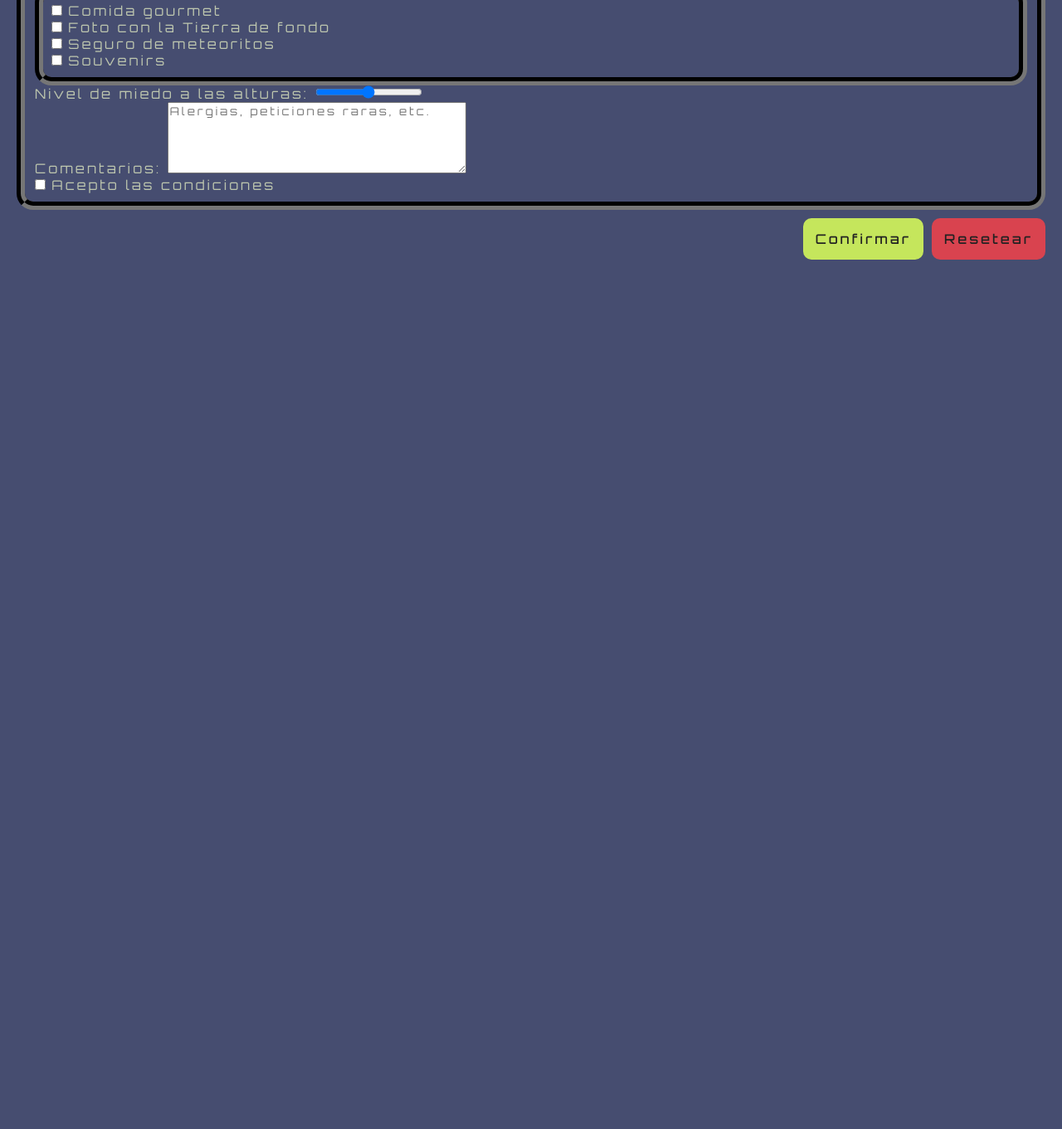
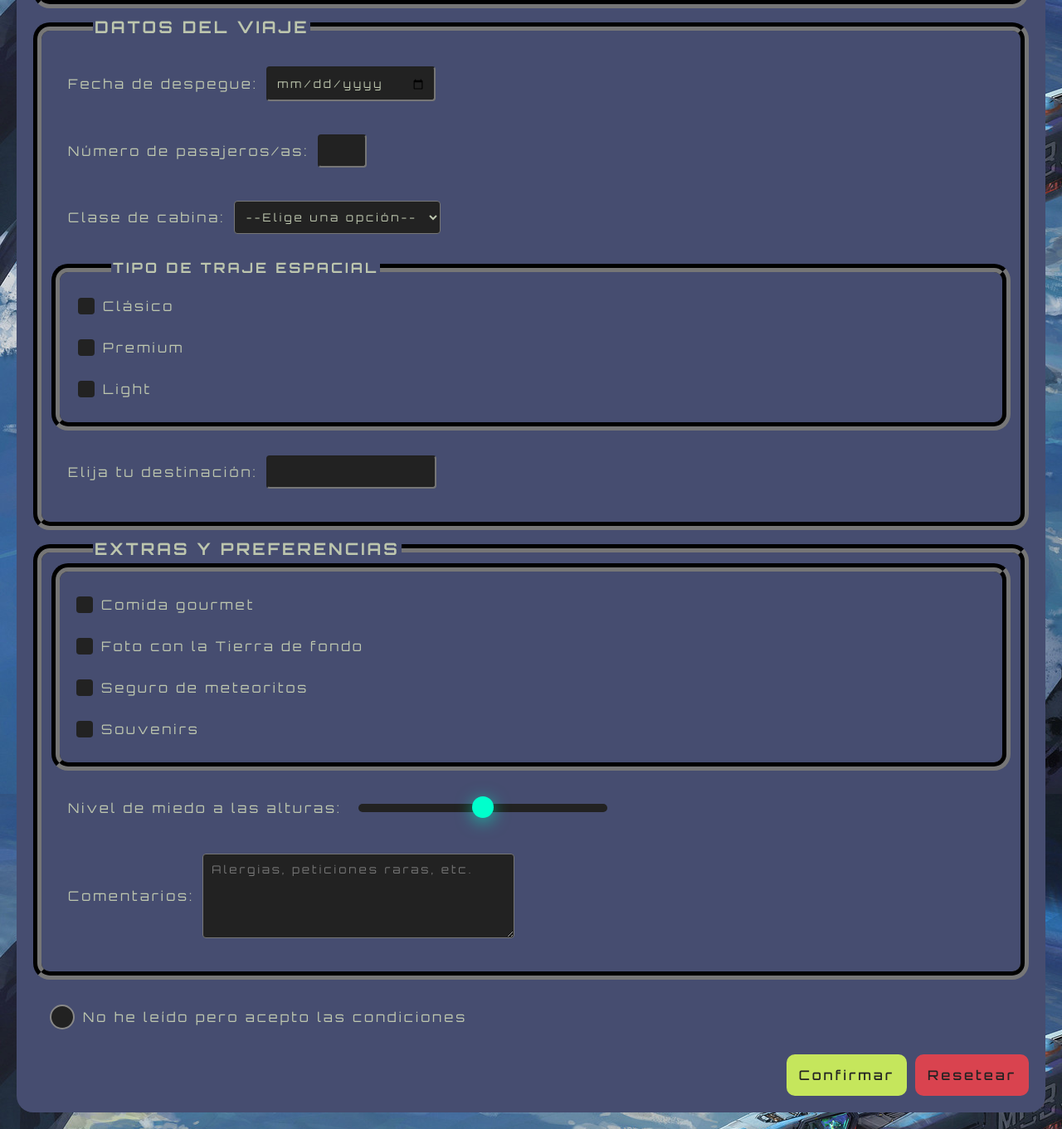
Before and after one commit to sophiarequiao/LLMM-form-exercise, a plain HTML site: page index.html in a window 1280 px wide. Shown: the part 1313-2674 px from the top of the page at 83% size. Before the commit the page ends 1646 px from the top, so only its background shows below. Drawn offline with Linux system fonts and the light colour scheme.

Commit message:
Added css to the inputs

```diff
--- a/index.html
+++ b/index.html
@@ -24,7 +24,7 @@
                 </p>
                 <p>
                     <label for="email">Correo electrónico: </label>
-                    <input type="email" id = "email" name="email" required pattern="[a-zA-Z0-9_]+@[a-zA-Z0-9]+.com" placeholder="pepito@gmail.com">
+                    <input type="email" id = "email" name="email" required placeholder="pepito@gmail.com">
                 </p>
                 <p>
                     <label for="phoneNumber">Telefono:</label>
@@ -115,11 +115,11 @@
                     <label for="comments">Comentarios: </label>
                     <textarea name="comments" id="comments" rows=5 cols=40 placeholder="Alergias, peticiones raras, etc."></textarea>
                 </p>
-                <p>
-                    <input type="checkbox" id="conditions" name="conditions" required>
-                    <label for="conditions">Acepto las condiciones</label>
-                </p>
             </fieldset>
+            <p>
+                <input type="checkbox" id="conditions" name="conditions" required class="checkbox-conditions">
+                <label for="conditions">No he leído pero acepto las condiciones</label>
+            </p>
             <div class="buttons">
                 <button type="submit" class="accept">Confirmar</button>
                 <button type="reset" class="reset">Resetear </button>
--- a/styles.css
+++ b/styles.css
@@ -7,11 +7,14 @@
 }
 
 body{
-    background-color: #464d70;
     color: #BDC6AE;
+    background: url(/imgs/spaceship.jpg) fixed;
 }
 .formulario{
     margin: 20px;
+    background-color: #464d70;
+    padding: 20px;
+    border-radius: 20px;
 }
 
 legend{
@@ -43,8 +46,6 @@ button{
     height: 100vh;
     justify-content: center;
     align-items: center;
-    background: url(/imgs/spaceship.jpg);
-    background-clip: content-box;
     text-shadow: 1px 1px 0 #80569B,
         2px 2px 0 #80569B,
         3px 3px 0 #80569B,
@@ -66,16 +67,26 @@ button{
         19px 19px 0 #80569B,
         20px 20px 0 #80569B
 }
-.glass-card {
-  background: rgba(255, 255, 255, 0.2);
-  backdrop-filter: blur(10px);
-  border: 1px solid rgba(255, 255, 255, 0.3);
-}
+
 
 ul {
     list-style-type: none;
     margin: 0;
     padding: 0;
+}
+
+li{
+    margin: 10px;
+    display: flex;
+    align-items: center;
+    gap: 10px;
+}
+
+p{
+    margin: 20px;
+    display: flex;
+    align-items: center;
+    gap: 10px;
 }
 
 fieldset{
@@ -99,11 +110,78 @@ fieldset{
 
 .accept{
     background-color: #c5e65c;
+    &:hover{
+    background-color: #a3d20a;
+    }
 }
 
 .reset{
     background-color: #d9434f;
+    &:hover{
+    background-color: #cc0f1f;
 }
+}
+
+input, textarea, select{
+    color: #BDC6AE;
+    background-color:#222;
+    margin: 10px 0px;
+    padding: 10px;
+    border-radius: 4px;
+}
+input[type=checkbox]{
+    appearance: none;
+    background-color: #222;
+    cursor: pointer;
+    &:checked{
+        background-color: #00ffcc;
+    }
+}
+input[type="radio"]{
+    appearance: none;
+    background-color: #222;
+    &:checked{
+        background-color: #00ffcc;
+    }
+
+}
+.checkbox-conditions{
+    appearance: none;
+    cursor: pointer;
+    width: 30px;
+    height: 30px;
+    appearance: none;
+    border: 2px solid #888;
+    border-radius: 20px;
+    &:checked{
+        background-color: #00ffcc;
+        background-image: url("./imgs/alien-monster-rocket-spaceship-ufo-svgrepo-com.svg");
+        background-size: contain;
+    }
+}
+input[type=range]
+{
+    -webkit-appearance: none;
+    width: 300px;
+    background: transparent;
+    cursor: pointer;
+    &::-webkit-slider-runnable-track {
+    height: 10px;
+    background-color: #222;
+    border-radius: 5px;
+    }
+    &::-webkit-slider-thumb {
+    -webkit-appearance: none;
+    height: 26px;
+    width: 26px;
+    background: #00ffcc;
+    border-radius: 50%;
+    border: 0px solid #ffffff;
+    box-shadow: 0px 4px 20px rgba(0, 255, 204, 0.6);
+    margin-top: -9px;
+}
+}
+
 .datos_cliente{
     display: flex;
     flex-wrap: wrap;
@@ -114,11 +192,3 @@ fieldset{
     border-radius: 20px;
     align-self: center;
 }
-
-.accept:hover{
-    background-color: #a3d20a;
-}
-
-.reset:hover{
-    background-color: #cc0f1f;
-}
```
Also changed, not shown: imgs/alien-avatar-monster-space-ufo-svgrepo-com.svg (added), imgs/alien-monster-rocket-spaceship-ufo-svgrepo-com.svg (added), imgs/astronaut-astronomy-galaxy-rocket-space-svgrepo-com.svg (added).
